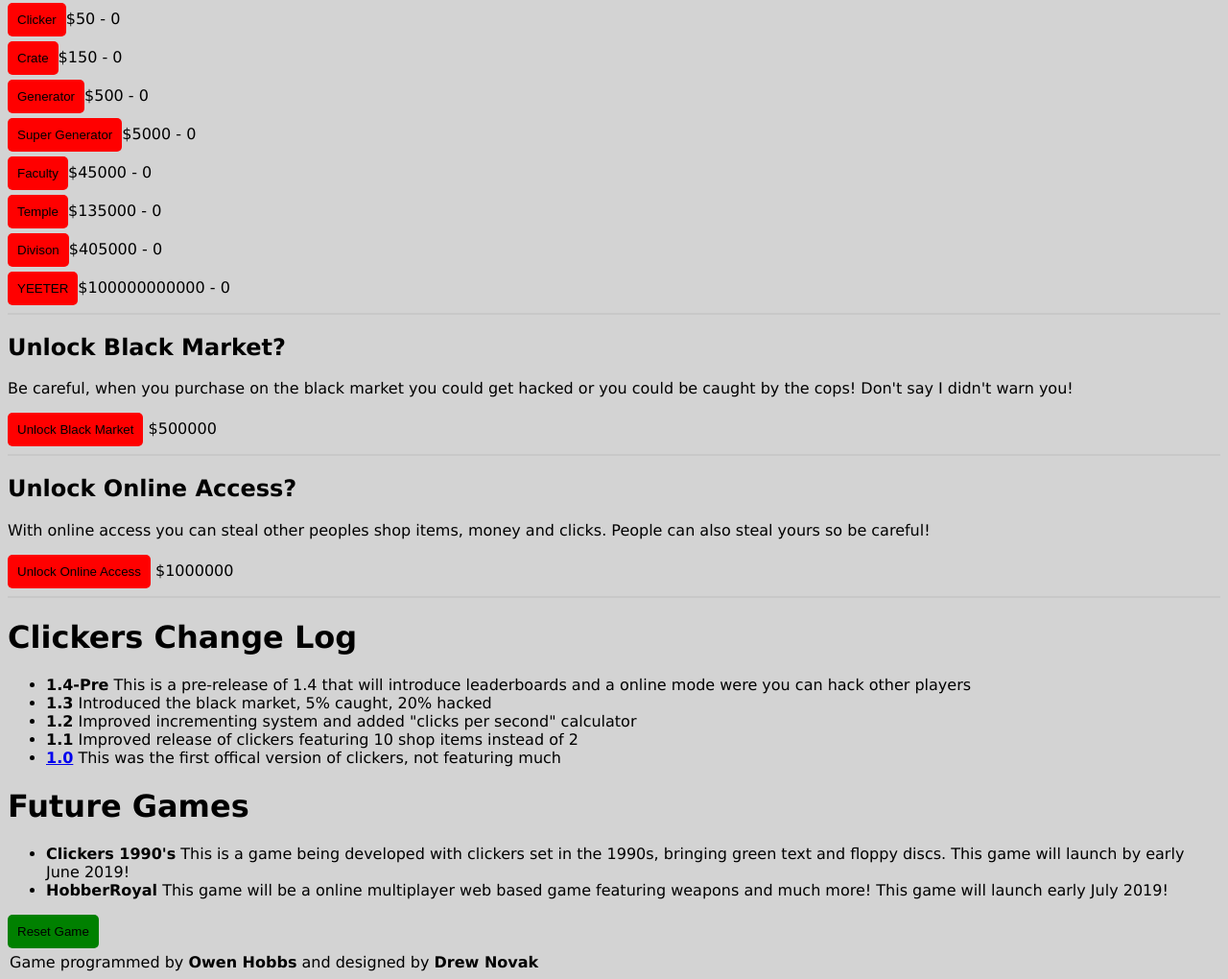
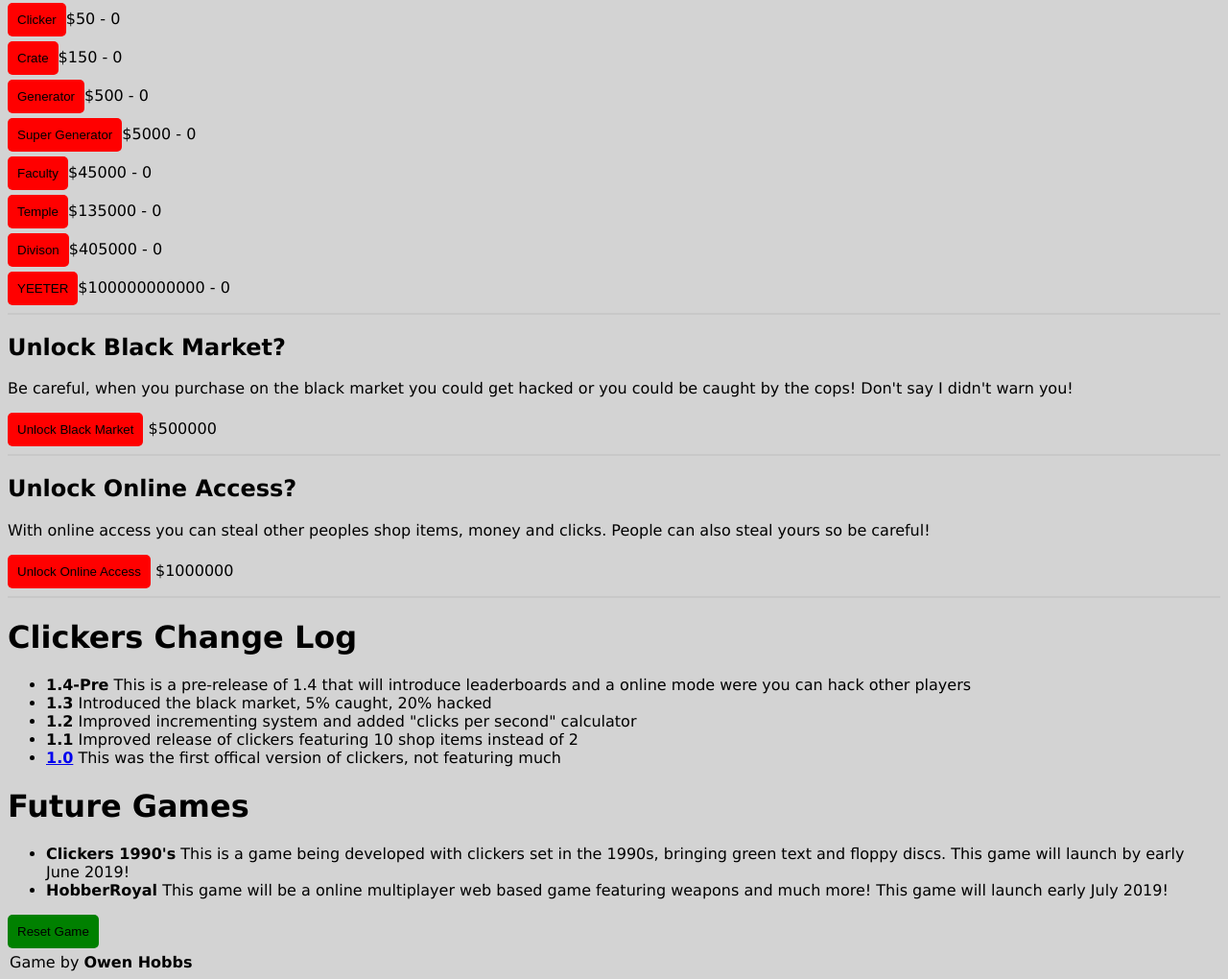
Before and after one commit to DdogN/ClickersTwo, a plain HTML site: page index.html in a window 1280 px wide. Shown: the part 430-1450 px from the top of the page at 96% size. Drawn offline with Linux system fonts and the light colour scheme.

Commit message:
Update index.html

```diff
--- a/index.html
+++ b/index.html
@@ -107,7 +107,7 @@
                 <button onclick="yeeter();">Reset Game</button>
             </div>
             <div>
-                <p style="margin: 2px;">Game programmed by <strong>Owen Hobbs</strong> and designed by <strong>Drew Novak</strong></p>
+                <p style="margin: 2px;">Game by <strong>Owen Hobbs</strong></p>
             </div>
         </div>
         <script type="text/javascript" src="https://cdn.socket.io/socket.io-1.4.5.js"></script>
```
